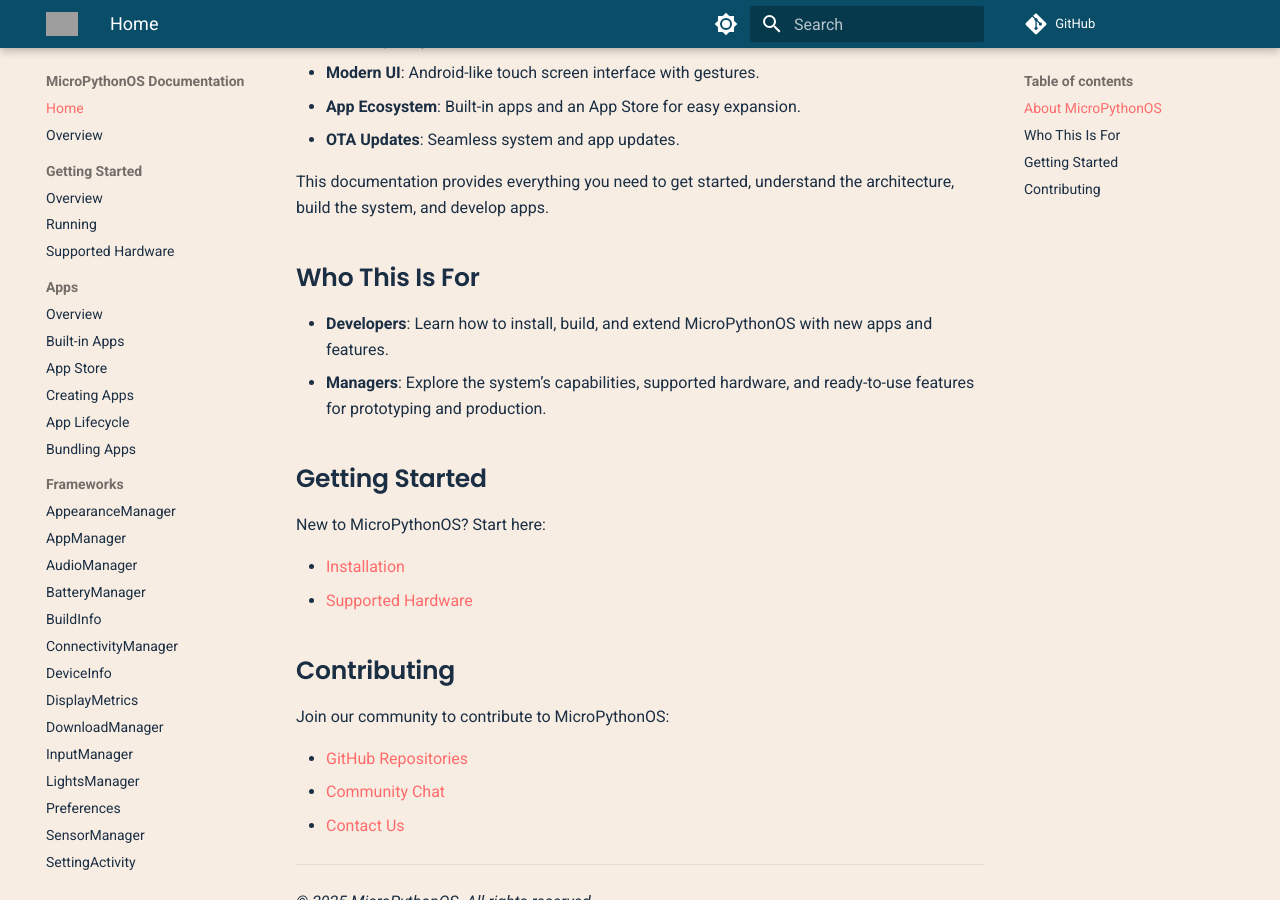
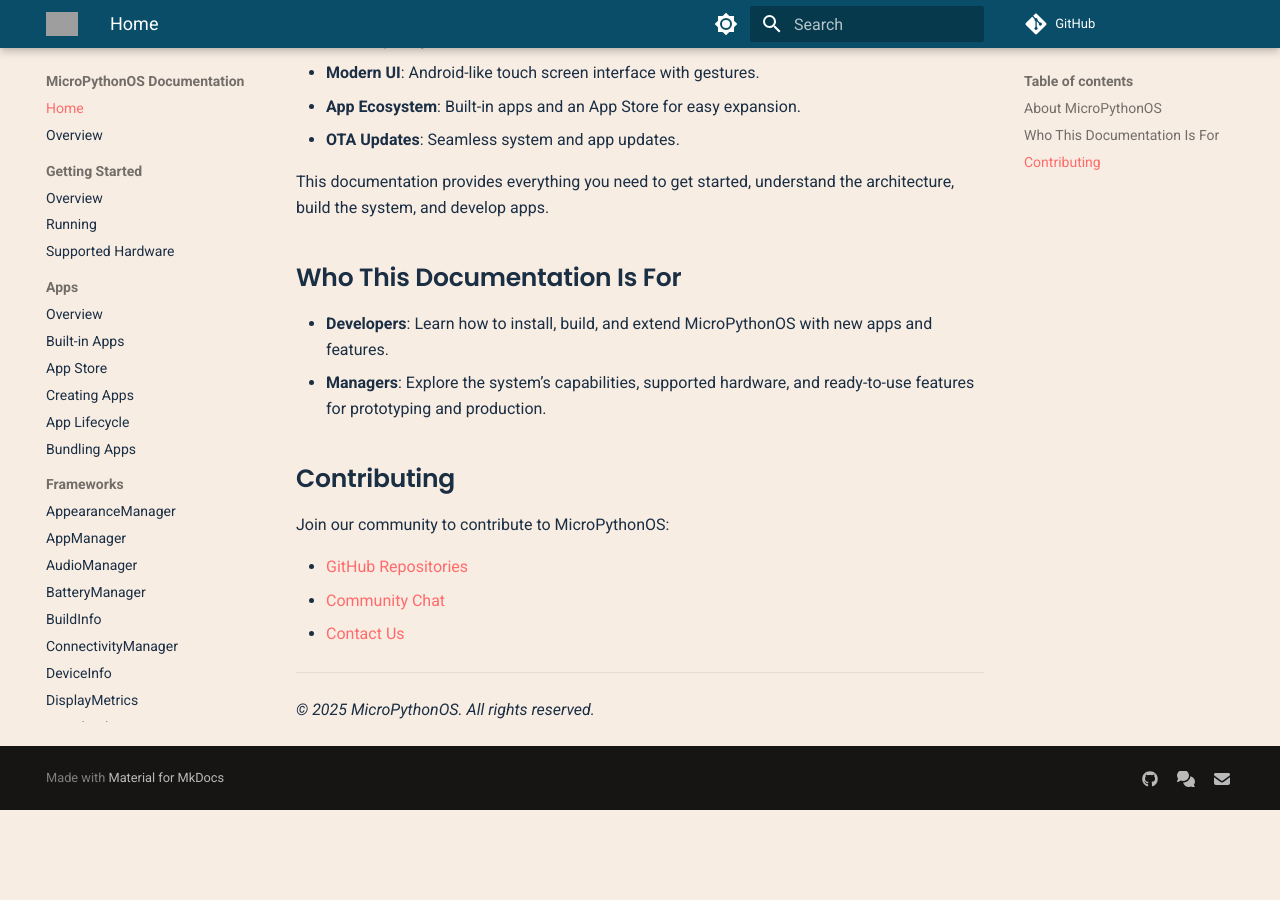
Before and after one commit to MicroPythonOS/docs, an MkDocs documentation site: the page built from docs/index.md, in a window 1280 px wide and 900 px high, scrolled down 540 px. Built offline with MkDocs 1.6.1 and Material for MkDocs 9.7.7, drawn with Linux system fonts in a browser that asks for light colours; comment, search, counter and statistics services are not loaded; after the commit the page ends 1350 px from its top, so only the background shows below that; grey boxes are pictures that could not be loaded.

Commit message:
Remove broken links

```diff
--- a/docs/index.md
+++ b/docs/index.md
@@ -16,17 +16,10 @@
 
 This documentation provides everything you need to get started, understand the architecture, build the system, and develop apps.
 
-## Who This Is For
+## Who This Documentation Is For
 
 - **Developers**: Learn how to install, build, and extend MicroPythonOS with new apps and features.
 - **Managers**: Explore the system’s capabilities, supported hardware, and ready-to-use features for prototyping and production.
-
-## Getting Started
-
-New to MicroPythonOS? Start here:
-
-- [Installation](getting-started/installation.md)
-- [Supported Hardware](getting-started/supported-hardware.md)
 
 ## Contributing
 
```
Also changed, not shown: docs/getting-started/supported-hardware.md (+0 -4 lines).
